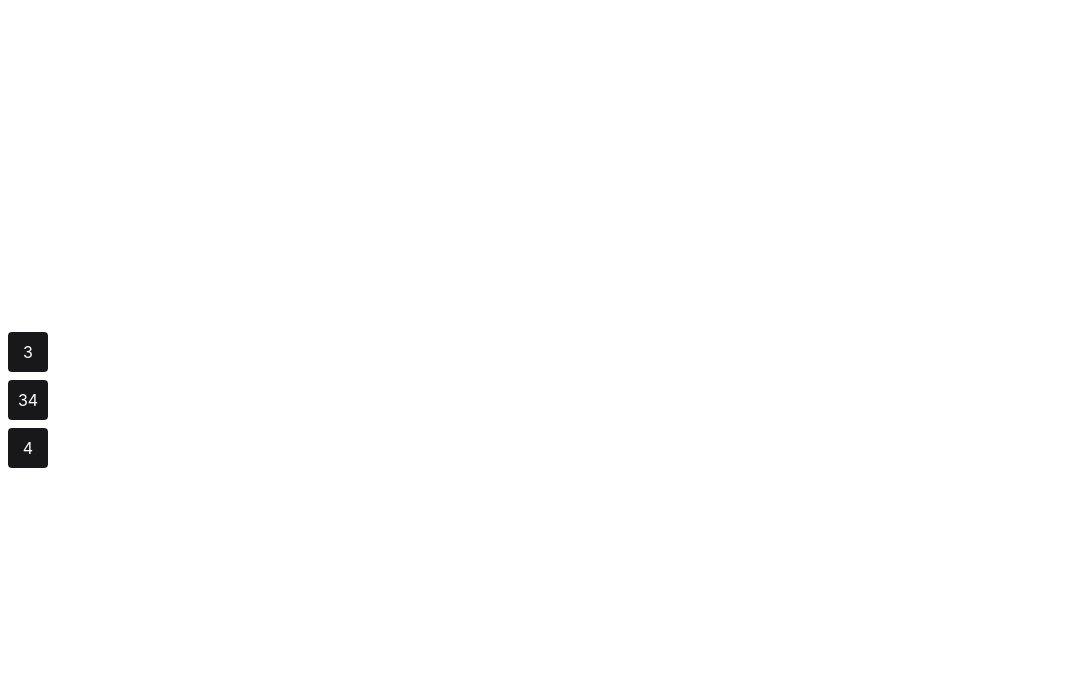
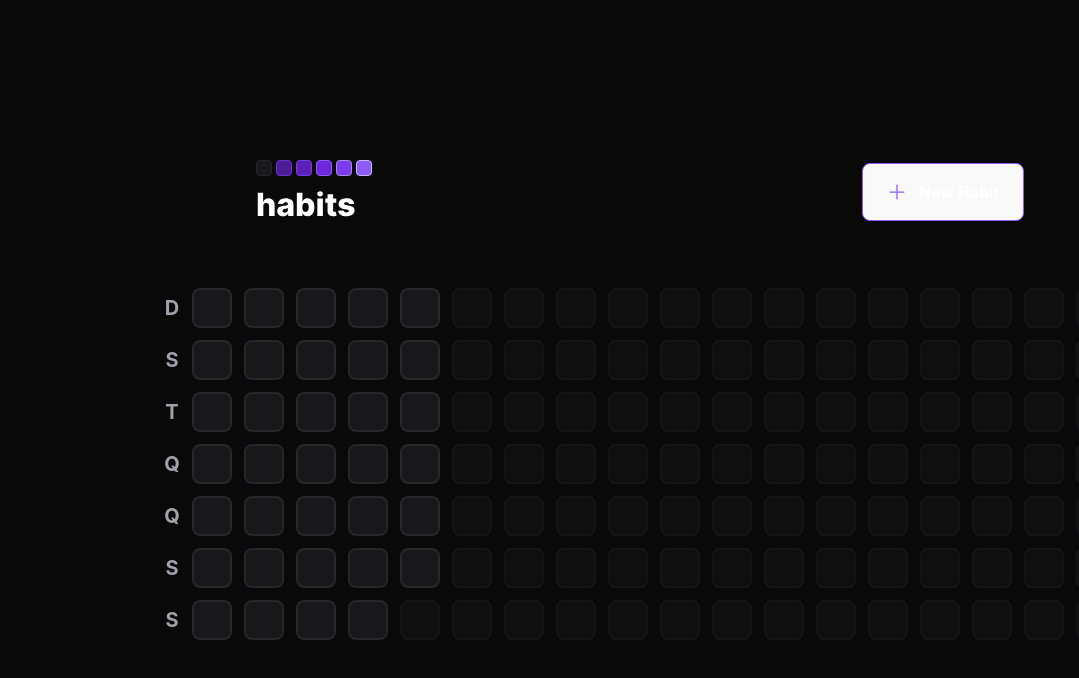
Before and after one commit to matheushenrique/habits-web, a React (Vite) app: page / in a window 1280 px wide. Shown: the top 678 px of the page, without its empty margins (0-1079 px from the left). Built offline with nearby package versions, Linux system fonts and the light colour scheme.

Commit message:
Create new components and functions

```diff
--- a/index.html
+++ b/index.html
@@ -6,7 +6,7 @@
     <meta name="viewport" content="width=device-width, initial-scale=1.0" />
     <title>Vite + React + TS</title>
   </head>
-  <body>
+  <body class="bg-background text-white">
     <div id="root"></div>
     <script type="module" src="/src/main.tsx"></script>
   </body>
--- a/package.json
+++ b/package.json
@@ -9,6 +9,7 @@
     "preview": "vite preview"
   },
   "dependencies": {
+    "phosphor-react": "^1.4.1",
     "react": "^18.2.0",
     "react-dom": "^18.2.0"
   },
--- a/src/App.tsx
+++ b/src/App.tsx
@@ -1,15 +1,16 @@
+import { Header } from "./components/Header";
+import { SummaryTable } from "./components/SummaryTable";
 import "./styles/global.css";
-import { Habit } from "./components/Habit"
+// import { Habit } from "./components/Habit"
 
-function App() {
 
+export function App() {
   return (
-    <div>
-      <Habit completed={3}/>
-      <Habit completed={34}/>
-      <Habit completed={4}/>
+    <div className="w-screen h-screen flex justify-center items-center">
+      <div className="w-full max-w-5xl px-6 flex flex-col gap-16">
+        <Header />
+        <SummaryTable />
+      </div>
     </div>
   )
 }
-
-export default App
--- a/src/components/Habit.tsx
+++ /dev/null
@@ -1,11 +0,0 @@
-interface HabitProps {
-  completed: number
-}
-
-export function Habit(props: HabitProps) {
-  return (
-    <div className="bg-zinc-900 w-10 h-10 text-white rounded m-2 text-center flex items-center justify-center">
-      {props.completed}
-    </div>
-  )
-}
--- /dev/null
+++ b/src/components/HabitDay.tsx
@@ -0,0 +1,10 @@
+// interface HabitDayProps {
+//   completed: number
+// }
+
+export function HabitDay() {
+  return (
+    <div className="w-10 h-10 bg-zinc-900 border-2 border-zinc-800 rounded-lg">
+    </div>
+  )
+}
--- /dev/null
+++ b/src/components/Header.tsx
@@ -0,0 +1,17 @@
+import { Plus } from "phosphor-react";
+import logoImage from '../assets/logo.svg'
+
+export function Header() {
+  return (
+     <div className="w-full max-w-3xl mx-auto flex items-center justify-between">
+          <img src={logoImage} alt="Habits"/>
+          <button
+            type="button"
+            className="border border-violet-500 font-semibold rounded-lg px-6 py-4 flex items-center gap-3 hover:border-l-violet-300"
+          >
+            <Plus size={20} className="text-violet-500"/>
+            New Habit
+          </button>
+        </div>
+  )
+}
--- /dev/null
+++ b/src/components/SummaryTable.tsx
@@ -0,0 +1,42 @@
+import { generateDatesFromYearBeginning } from "../utils/generate-dates-from-year-beginning"
+import { HabitDay } from "./HabitDay"
+
+const weekDays = ['D', 'S', 'T', 'Q', 'Q', 'S', 'S']
+
+const summaryDates = generateDatesFromYearBeginning()
+
+const minimunSummaryDatesSize = 18 * 7
+
+const amountOfDaysToFill = minimunSummaryDatesSize - summaryDates.length;
+
+export function SummaryTable() {
+  return (
+    <div className="w-full flex">
+      <div className="grid grid-rows-7 grid-flow-row gap-3">
+        {weekDays.map((weekDay, i) => {
+          return (
+            <div
+              key={`${weekDay}-${i}`}
+              className="text-zinc-400 text-xl h-10 w-10 font-bold flex items-center justify-center"
+            >
+              {weekDay}
+            </div>
+          )
+        })}
+      </div>
+      <div className="grid grid-rows-7 grid-flow-col gap-3">
+        {summaryDates.map(date => {
+          return <HabitDay key={date.toString()} />
+        })}
+        {amountOfDaysToFill > 0 && Array.from({ length: amountOfDaysToFill}).map((_, i) => {
+          return (
+            <div
+              key={i}
+              className="w-10 h-10 bg-zinc-900 border-2 border-zinc-800 rounded-lg opacity-40 cursor-not-allowed"
+            />
+          )
+        })}
+      </div>
+    </div>
+  )
+}
--- a/src/main.tsx
+++ b/src/main.tsx
@@ -1,6 +1,6 @@
 import React from 'react'
 import ReactDOM from 'react-dom/client'
-import App from './App'
+import { App } from './App'
 import './index.css'
 
 ReactDOM.createRoot(document.getElementById('root') as HTMLElement).render(
--- /dev/null
+++ b/src/utils/generate-dates-from-year-beginning.ts
@@ -0,0 +1,16 @@
+import dayjs from "dayjs";
+
+export function generateDatesFromYearBeginning() {
+  const firstDayOfTheYear = dayjs().startOf('year')
+  const today = new Date()
+
+  const dates = []
+  let compareDate = firstDayOfTheYear
+
+  while (compareDate.isBefore(today)) {
+    dates.push(compareDate.toDate())
+    compareDate = compareDate.add(1, 'day')
+  }
+
+  return dates
+}
--- a/tailwind.config.cjs
+++ b/tailwind.config.cjs
@@ -5,7 +5,14 @@
     './index.html'
   ],
   theme: {
-    extend: {},
+    extend: {
+      colors: {
+        background: '#09090A'
+      },
+      gridTemplateRows: {
+        7: 'repeat(7, minmax(0, 1fr))'
+      }
+    },
   },
   plugins: [],
 }
```
Also changed, not shown: src/assets/logo.svg (added), 1 other file (tests, documents, lock files or other folders).
